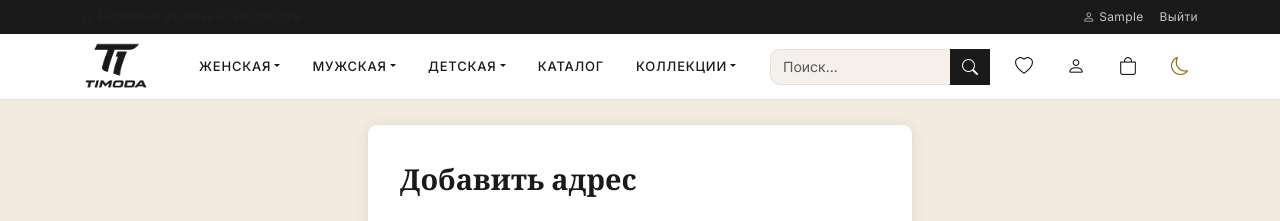
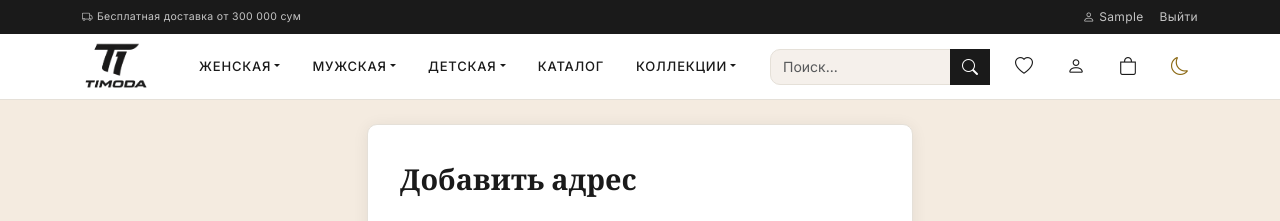
Before and after one commit to cocksure/timoda, a Django app: page /accounts/addresses/add/ in a window 1280 px wide. Shown: the top 221 px of the page. Run offline with Django 5.2, Linux system fonts and the light colour scheme; the visitor is signed in with stand-in values (Sample User, id 1); data that the repository does not hold is empty; some libraries are stand-ins or nearby versions; some web fonts are replaced.

Commit message:
blacj theme

```diff
--- a/templates/includes/navbar.html
+++ b/templates/includes/navbar.html
@@ -3,7 +3,7 @@
   <!-- Top bar -->
   <div class="top-bar d-none d-md-block">
     <div class="container d-flex justify-content-between align-items-center">
-      <span class="small text-muted"><i class="bi bi-truck me-1"></i>Бесплатная доставка от 300 000 сум</span>
+      <span class="small" style="color:rgba(255,255,255,.75)"><i class="bi bi-truck me-1"></i>Бесплатная доставка от 300 000 сум</span>
       <div class="d-flex gap-3">
         {% if user.is_authenticated %}
           <a href="{% url 'accounts:profile' %}" class="top-bar-link"><i class="bi bi-person me-1"></i>{{ user.first_name|default:user.email }}</a>
```
